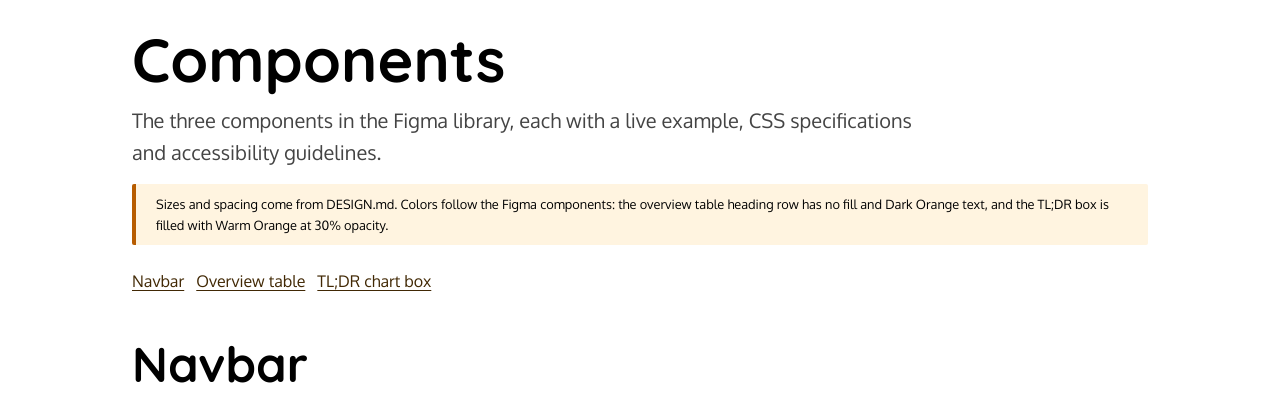
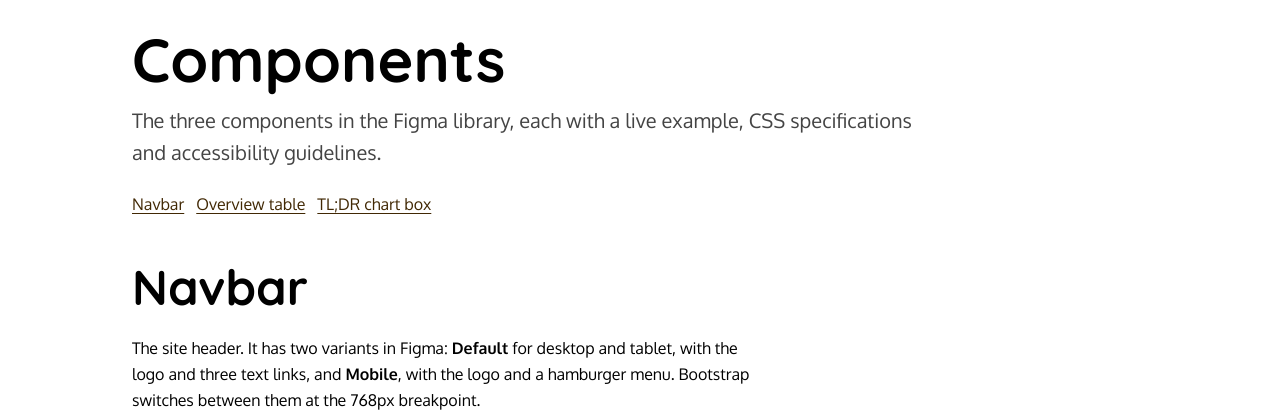
Before and after one commit to orangeheadache/orangeheadache.github.io, a plain HTML site: page SDS/components.html in a window 1280 px wide. Shown: the part 77-487 px from the top of the page. Drawn offline with Linux system fonts and the light colour scheme.

Commit message:
Update components.html

```diff
--- a/SDS/components.html
+++ b/SDS/components.html
@@ -41,7 +41,6 @@
   <h1>Components</h1>
   <p class="doc-lede">The three components in the Figma library, each with a live example, CSS specifications and accessibility guidelines.</p>
 
-<div class="placeholder-note mt-3" role="note">Sizes and spacing come from DESIGN.md. Colors follow the Figma components: the overview table heading row has no fill and Dark Orange text, and the TL;DR box is filled with Warm Orange at 30% opacity.</div>
 <nav aria-label="Components on this page" class="mt-4"><ul class="list-inline mb-0">
   <li class="list-inline-item"><a href="#navbar">Navbar</a></li>
   <li class="list-inline-item"><a href="#overview-table">Overview table</a></li>
```
